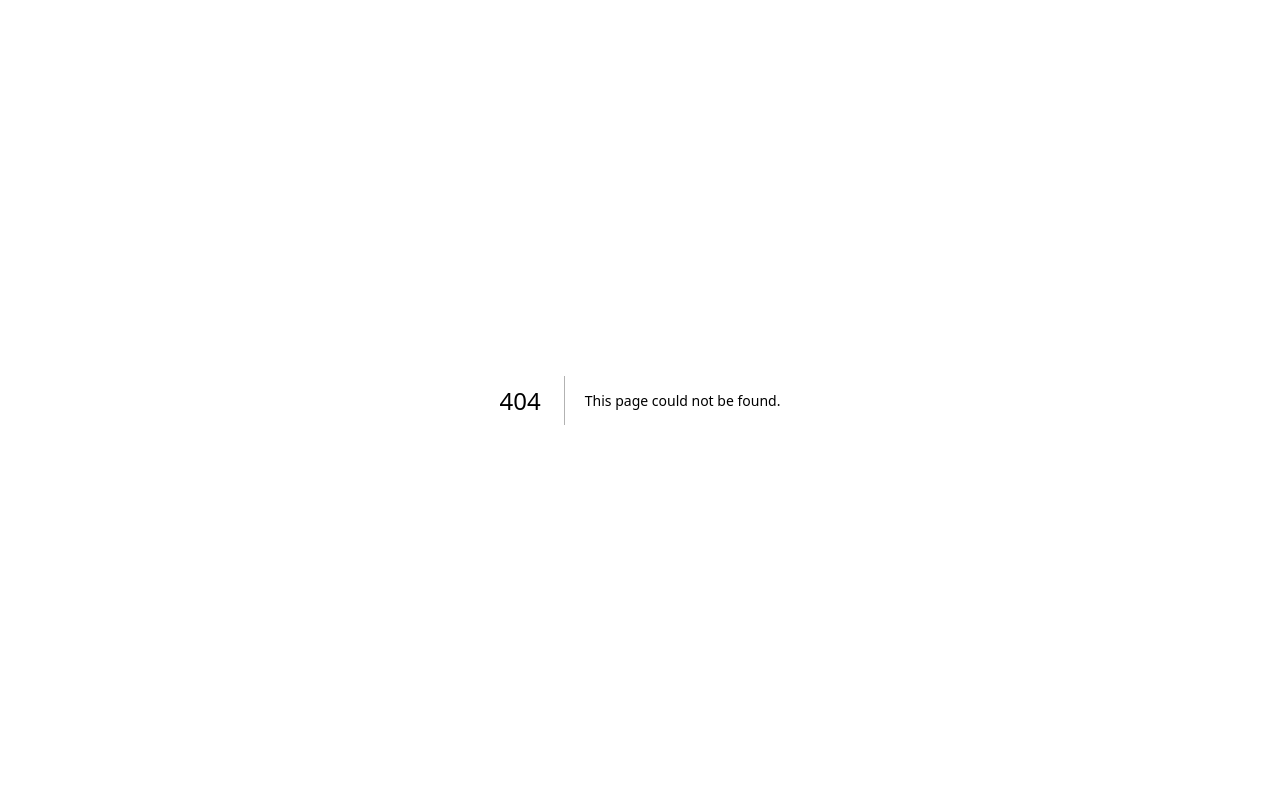
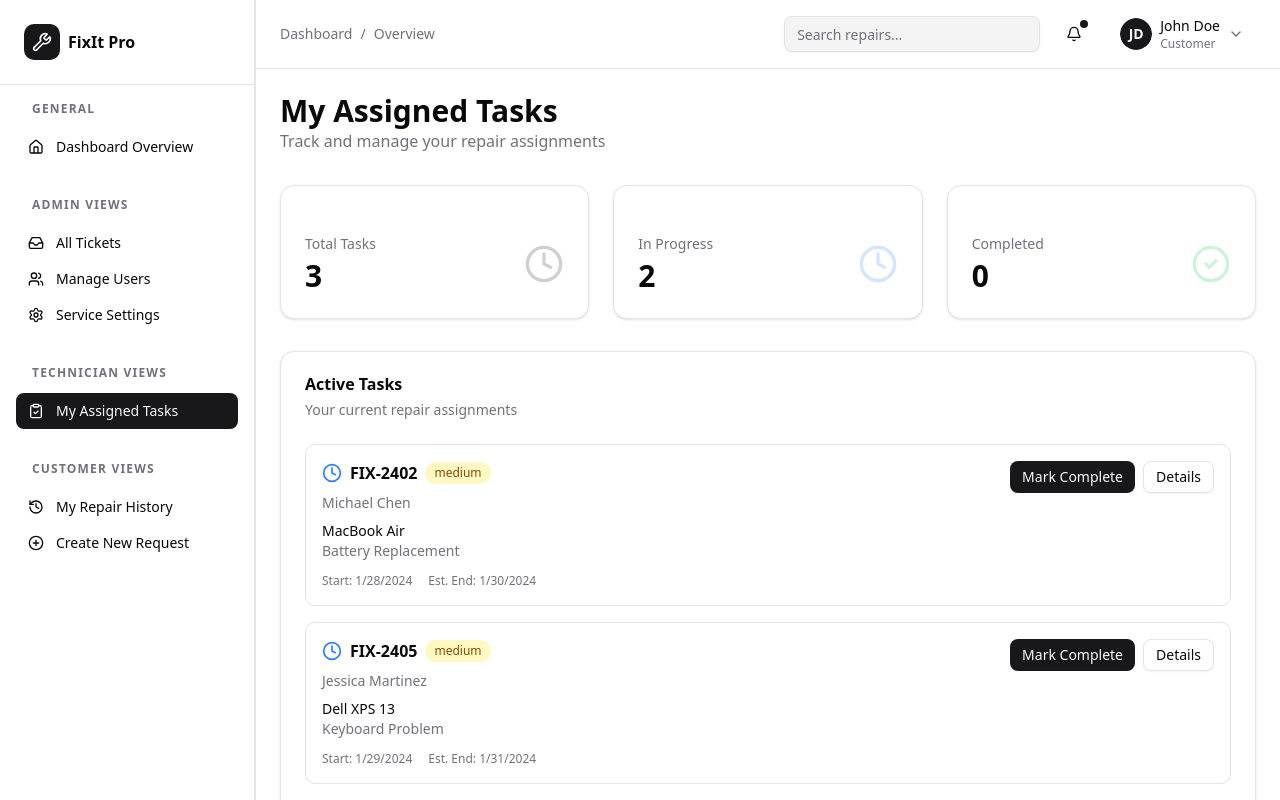
Before and after one commit to Sakib8git/Fix-It, a Next.js app: page /technician/tasks in a window 1280 px wide. Before the commit this address had no page. Built offline with nearby package versions, Linux system fonts and the light colour scheme.

Commit message:
dashboard tasks page add

```diff
--- /dev/null
+++ b/src/app/technician/tasks/page.jsx
@@ -0,0 +1,162 @@
+'use client'
+
+import { useState } from 'react'
+
+import { Clock, CheckCircle2, AlertCircle } from 'lucide-react'
+import { DashboardSidebar } from '@/Components/DashboardSidebar'
+import { DashboardHeader } from '@/Components/DashboardHeaderProps'
+import { Card, CardContent, CardDescription, CardHeader, CardTitle } from '@/Components/ui/card'
+import { Badge } from '@/Components/ui/badge'
+import { Button } from '@/Components/ui/button'
+
+
+const mockTasks = [
+  { id: 1, ticketId: 'FIX-2402', customer: 'Michael Chen', device: 'MacBook Air', issue: 'Battery Replacement', status: 'in-progress', priority: 'medium', startDate: '2024-01-28', estimatedEnd: '2024-01-30' },
+  { id: 2, ticketId: 'FIX-2405', customer: 'Jessica Martinez', device: 'Dell XPS 13', issue: 'Keyboard Problem', status: 'in-progress', priority: 'medium', startDate: '2024-01-29', estimatedEnd: '2024-01-31' },
+  { id: 3, ticketId: 'FIX-2406', customer: 'Robert Taylor', device: 'HP Pavilion', issue: 'Screen Replacement', status: 'pending', priority: 'high', startDate: '2024-02-01', estimatedEnd: '2024-02-02' },
+]
+
+function getStatusIcon(status) {
+  switch(status) {
+    case 'in-progress':
+      return <Clock className="h-5 w-5 text-blue-500" />
+    case 'completed':
+      return <CheckCircle2 className="h-5 w-5 text-green-500" />
+    case 'pending':
+      return <AlertCircle className="h-5 w-5 text-orange-500" />
+    default:
+      return null
+  }
+}
+
+function getPriorityBadge(priority) {
+  const priorityMap = {
+    high: 'bg-red-100 text-red-800',
+    medium: 'bg-yellow-100 text-yellow-800',
+    low: 'bg-green-100 text-green-800',
+  }
+  return priorityMap[priority] || 'bg-gray-100 text-gray-800'
+}
+
+export default function MyAssignedTasksPage() {
+  const [tasks, setTasks] = useState(mockTasks)
+  const [selectedTask, setSelectedTask] = useState(null)
+
+  const handleStatusUpdate = (taskId, newStatus) => {
+    setTasks(tasks.map(t => t.id === taskId ? { ...t, status: newStatus } : t))
+    setSelectedTask(null)
+  }
+
+  const completedCount = tasks.filter(t => t.status === 'completed').length
+  const inProgressCount = tasks.filter(t => t.status === 'in-progress').length
+
+  return (
+    <div className="flex h-screen bg-background">
+      <DashboardSidebar />
+      <div className="flex-1 flex flex-col overflow-hidden">
+        <div className="sticky top-0 z-50 border-b border-border bg-background px-4 py-3 md:hidden">
+          <h1 className="text-lg font-semibold text-foreground">My Tasks</h1>
+        </div>
+        <DashboardHeader />
+        <div className="flex-1 overflow-y-auto">
+          <div className="p-6 space-y-8">
+            <div>
+              <h1 className="text-3xl font-bold text-foreground">My Assigned Tasks</h1>
+              <p className="text-muted-foreground">Track and manage your repair assignments</p>
+            </div>
+
+            <div className="grid gap-6 md:grid-cols-3">
+              <Card className="border-border bg-card">
+                <CardContent className="pt-6">
+                  <div className="flex items-center justify-between">
+                    <div>
+                      <p className="text-sm text-muted-foreground mb-1">Total Tasks</p>
+                      <p className="text-3xl font-bold text-foreground">{tasks.length}</p>
+                    </div>
+                    <Clock className="h-10 w-10 text-primary/20" />
+                  </div>
+                </CardContent>
+              </Card>
+
+              <Card className="border-border bg-card">
+                <CardContent className="pt-6">
+                  <div className="flex items-center justify-between">
+                    <div>
+                      <p className="text-sm text-muted-foreground mb-1">In Progress</p>
+                      <p className="text-3xl font-bold text-foreground">{inProgressCount}</p>
+                    </div>
+                    <Clock className="h-10 w-10 text-blue-500/20" />
+                  </div>
+                </CardContent>
+              </Card>
+
+              <Card className="border-border bg-card">
+                <CardContent className="pt-6">
+                  <div className="flex items-center justify-between">
+                    <div>
+                      <p className="text-sm text-muted-foreground mb-1">Completed</p>
+                      <p className="text-3xl font-bold text-foreground">{completedCount}</p>
+                    </div>
+                    <CheckCircle2 className="h-10 w-10 text-green-500/20" />
+                  </div>
+                </CardContent>
+              </Card>
+            </div>
+
+            <Card className="border-border bg-card">
+              <CardHeader>
+                <CardTitle>Active Tasks</CardTitle>
+                <CardDescription>Your current repair assignments</CardDescription>
+              </CardHeader>
+              <CardContent>
+                <div className="space-y-4">
+                  {tasks.map((task) => (
+                    <div key={task.id} className="border border-border rounded-lg p-4 hover:bg-muted/50 transition-colors">
+                      <div className="flex items-start justify-between gap-4">
+                        <div className="flex-1">
+                          <div className="flex items-center gap-2 mb-2">
+                            {getStatusIcon(task.status)}
+                            <h3 className="font-semibold text-foreground">{task.ticketId}</h3>
+                            <Badge className={getPriorityBadge(task.priority)}>
+                              {task.priority}
+                            </Badge>
+                          </div>
+                          <p className="text-sm text-muted-foreground mb-2">{task.customer}</p>
+                          <p className="text-sm font-medium text-foreground">{task.device}</p>
+                          <p className="text-sm text-muted-foreground">{task.issue}</p>
+                          <div className="flex gap-4 mt-3 text-xs text-muted-foreground">
+                            <span>Start: {new Date(task.startDate).toLocaleDateString()}</span>
+                            <span>Est. End: {new Date(task.estimatedEnd).toLocaleDateString()}</span>
+                          </div>
+                        </div>
+                        <div className="flex gap-2">
+                          {task.status !== 'completed' && (
+                            <Button
+                              size="sm"
+                              className="bg-primary text-primary-foreground hover:bg-primary/90"
+                              onClick={() => handleStatusUpdate(task.id, task.status === 'pending' ? 'in-progress' : 'completed')}
+                            >
+                              {task.status === 'pending' ? 'Start Work' : 'Mark Complete'}
+                            </Button>
+                          )}
+                          <Button
+                            variant="outline"
+                            size="sm"
+                            onClick={() => setSelectedTask(task)}
+                            className="bg-background border-border"
+                          >
+                            Details
+                          </Button>
+                        </div>
+                      </div>
+                    </div>
+                  ))}
+                </div>
+              </CardContent>
+            </Card>
+          </div>
+        </div>
+      </div>
+    </div>
+  )
+}
```
